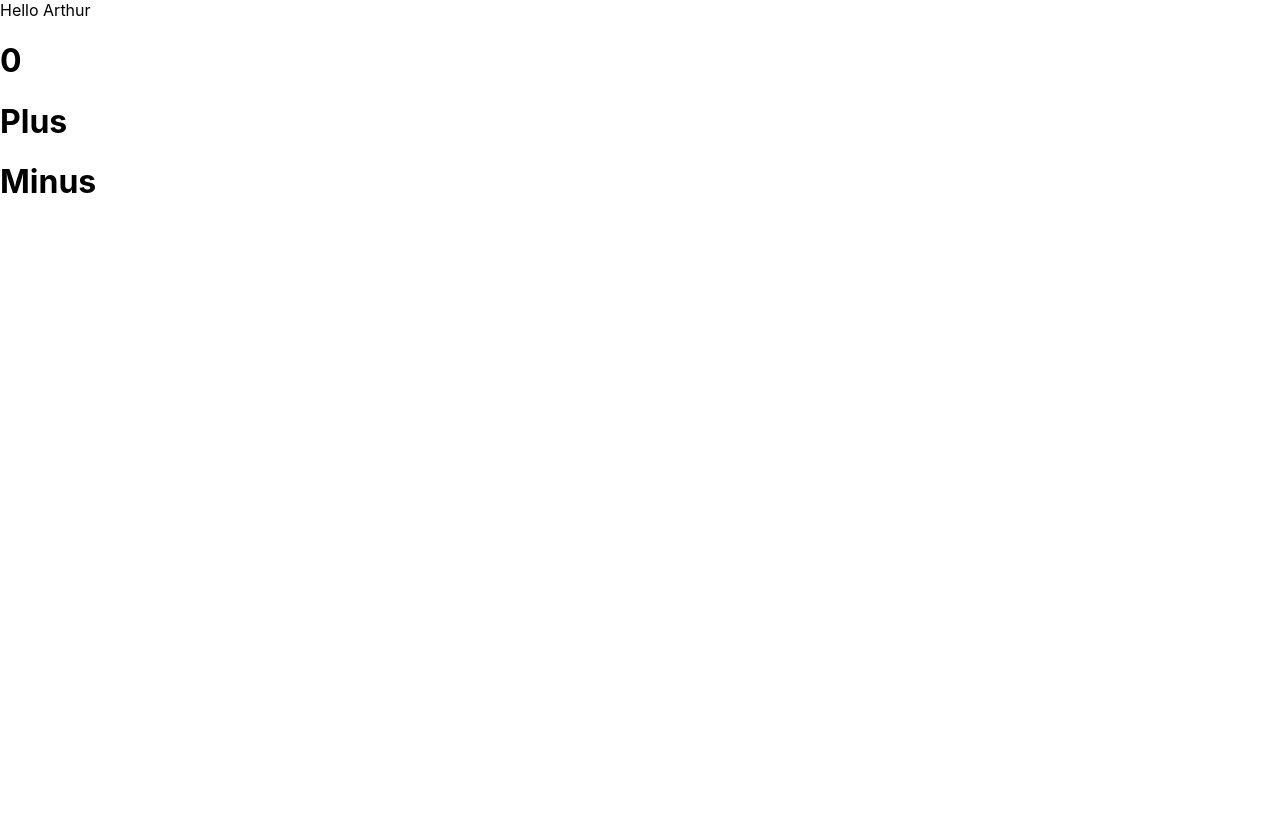
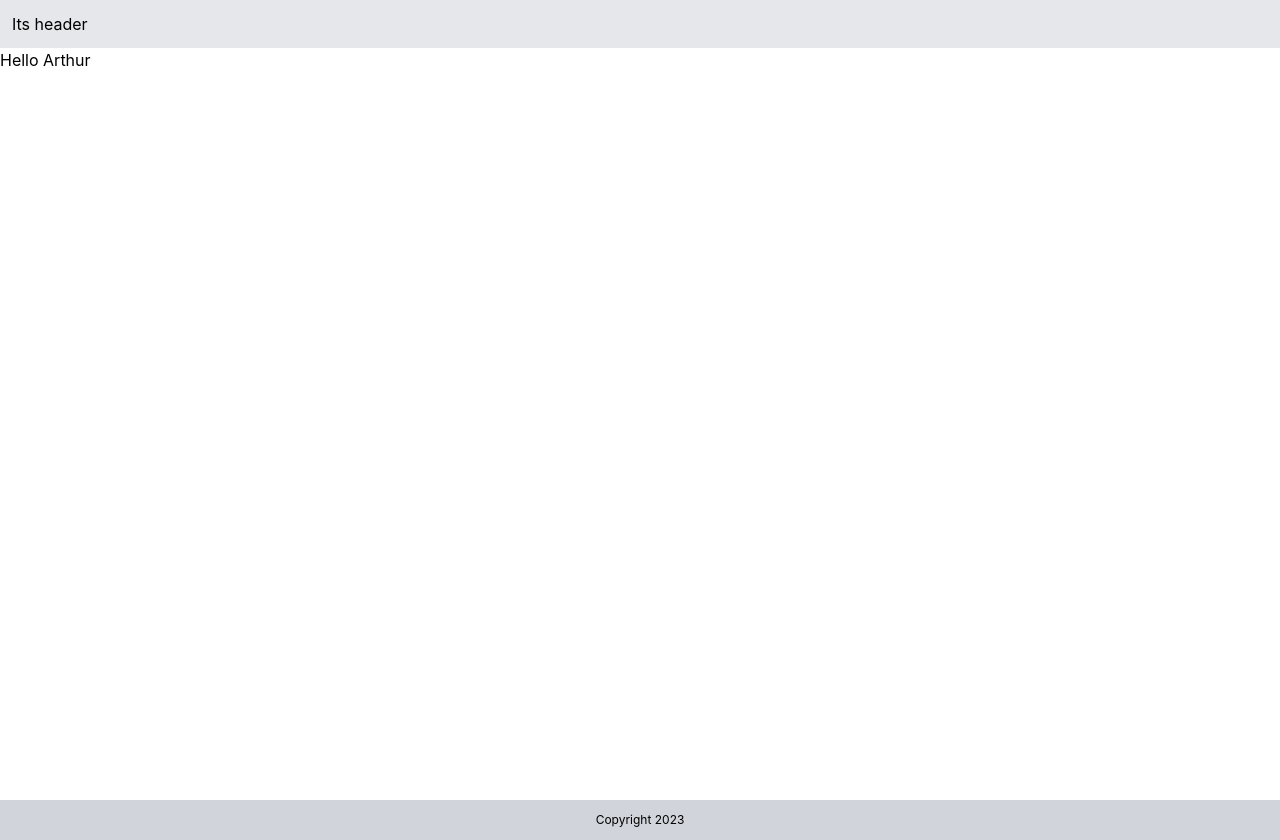
Before and after one commit to efraimarthur/Udemy-course, a Next.js app: page / in a window 1280 px wide. Before the commit the page ends 800 px from the top, so only its background shows below. Built offline with nearby package versions, Linux system fonts and the light colour scheme.

Commit message:
Add tailwindcss to project

```diff
--- /dev/null
+++ b/components/Footer.jsx
@@ -0,0 +1,11 @@
+import React from "react";
+
+const Footer = () => {
+  return (
+    <footer className="text-xs text-center p-3 bg-gray-300">
+      Copyright 2023
+    </footer>
+  );
+};
+
+export default Footer;
--- /dev/null
+++ b/components/Header.jsx
@@ -0,0 +1,7 @@
+import React from "react";
+
+const Header = () => {
+  return <header className="bg-gray-200 p-3">Its header</header>;
+};
+
+export default Header;
--- a/package.json
+++ b/package.json
@@ -14,5 +14,10 @@
     "next": "13.2.1",
     "react": "18.2.0",
     "react-dom": "18.2.0"
+  },
+  "devDependencies": {
+    "autoprefixer": "^10.4.13",
+    "postcss": "^8.4.21",
+    "tailwindcss": "^3.2.7"
   }
 }
--- a/pages/index.js
+++ b/pages/index.js
@@ -1,6 +1,8 @@
 import Head from "next/head";
-import CounterExample from "../components/CounterExample";
+// import CounterExample from "../components/CounterExample";
 import HelloWorld from "../components/HelloWorld";
+import Header from "../components/Header";
+import Footer from "../components/Footer";
 
 export default function Home() {
   return (
@@ -11,12 +13,15 @@ export default function Home() {
         <link rel="icon" href="/favicon.ico" />
       </Head>
 
-      <main>
+      <main className="min-h-screen">
         <div>
+          <Header />
           <HelloWorld name="Arthur" />
-          <CounterExample />
+          {/* <CounterExample /> */}
         </div>
       </main>
+
+      <Footer />
     </div>
   );
 }
--- /dev/null
+++ b/postcss.config.js
@@ -0,0 +1,6 @@
+module.exports = {
+  plugins: {
+    tailwindcss: {},
+    autoprefixer: {},
+  },
+}
--- a/styles/globals.css
+++ b/styles/globals.css
@@ -15,6 +15,10 @@ a {
   box-sizing: border-box;
 }
 
+@tailwind base;
+@tailwind components;
+@tailwind utilities;
+
 /* @media (prefers-color-scheme: dark) {
   html {
     color-scheme: dark;
--- /dev/null
+++ b/tailwind.config.js
@@ -0,0 +1,15 @@
+/** @type {import('tailwindcss').Config} */
+module.exports = {
+  content: [
+    "./app/**/*.{js,ts,jsx,tsx}",
+    "./pages/**/*.{js,ts,jsx,tsx}",
+    "./components/**/*.{js,ts,jsx,tsx}",
+
+    // Or if using `src` directory:
+    "./src/**/*.{js,ts,jsx,tsx}",
+  ],
+  theme: {
+    extend: {},
+  },
+  plugins: [],
+};
```
Also changed, not shown: 1 other file (tests, documents, lock files or other folders).
